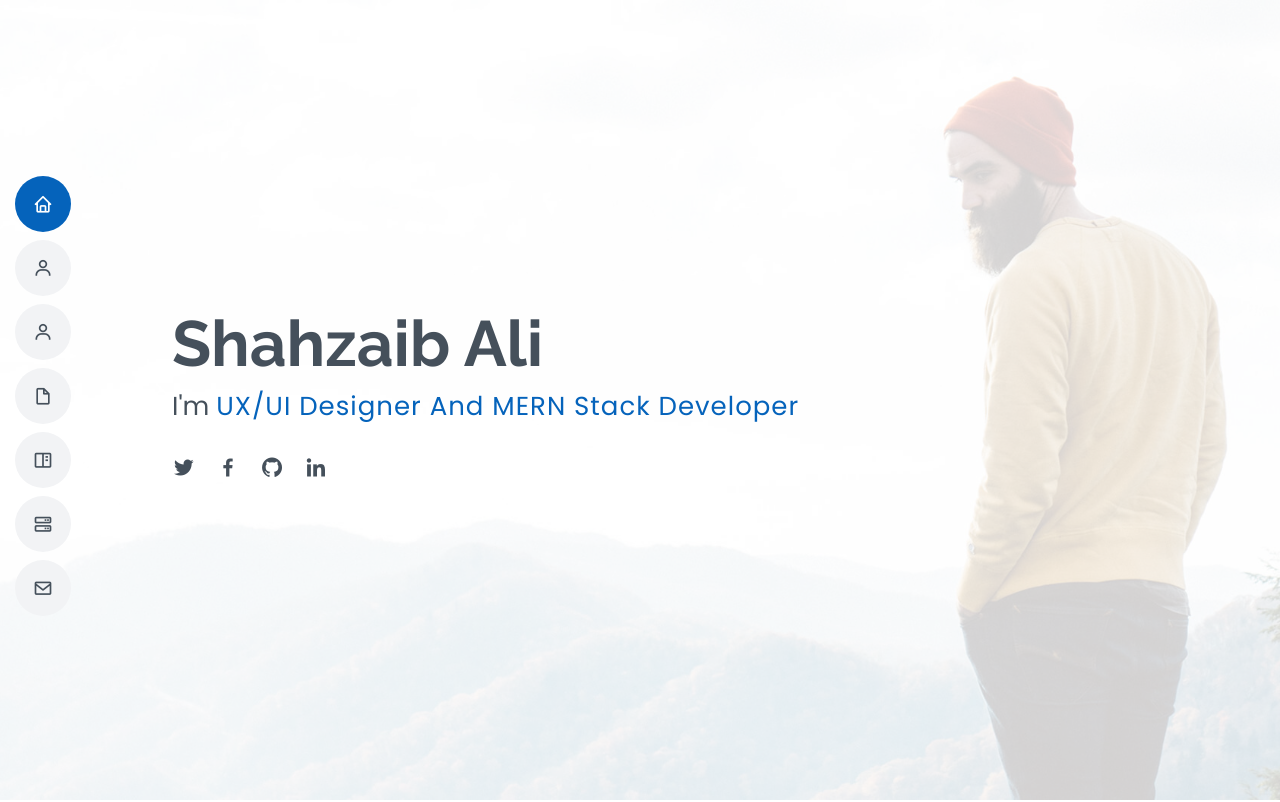
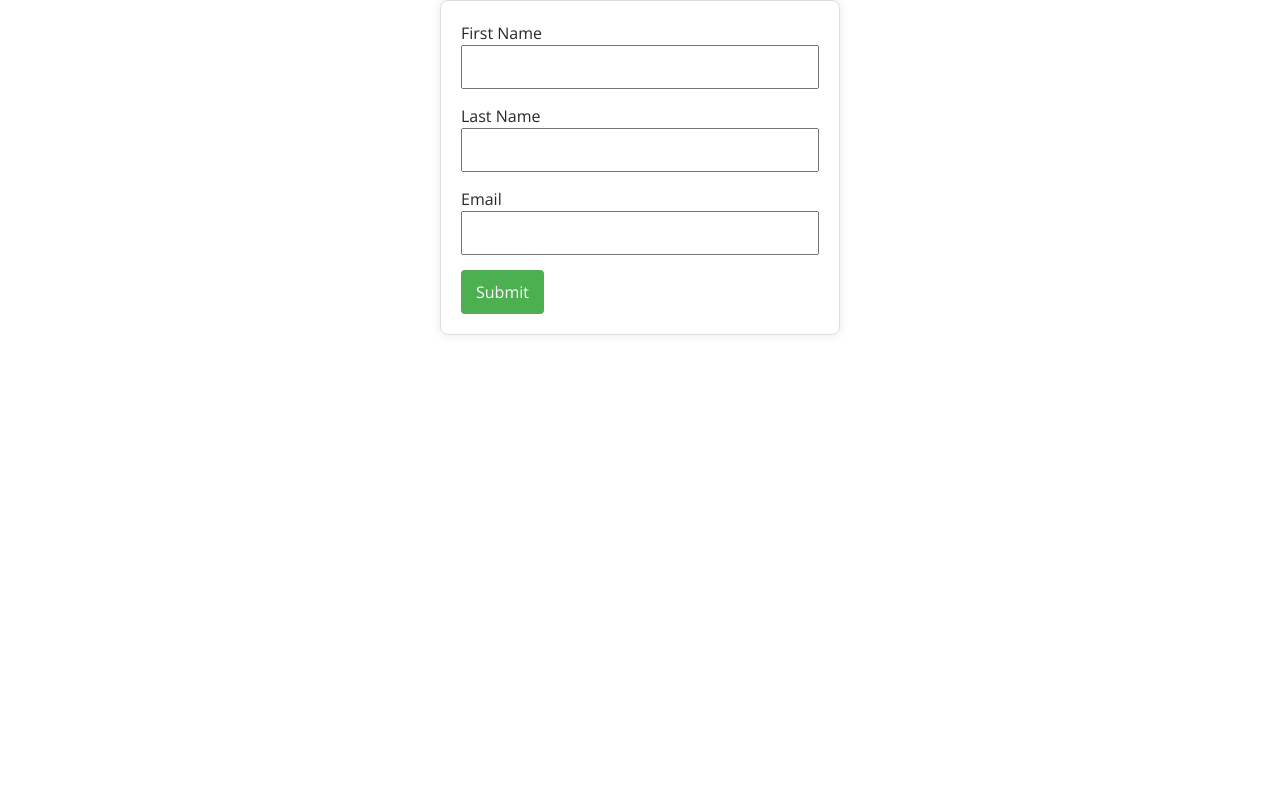
Before and after one commit to saqlain-shah/MERN-Stack-Web-Development-Batch-3, a React (Create React App) app in the folder demo-app/: page / in a window 1280 px wide. Shown: the top 802 px of the page. Built offline with nearby package versions, Linux system fonts and the light colour scheme.

Commit message:
added files

```diff
--- a/demo-app/package.json
+++ b/demo-app/package.json
@@ -5,17 +5,21 @@
   "dependencies": {
     "@emotion/react": "^11.11.1",
     "@emotion/styled": "^11.11.0",
+    "@mui/icons-material": "^5.14.11",
     "@mui/material": "^5.14.10",
+    "@mui/x-data-grid": "^6.15.0",
     "@testing-library/jest-dom": "^5.17.0",
     "@testing-library/react": "^13.4.0",
     "@testing-library/user-event": "^13.5.0",
     "axios": "^1.5.0",
+    "formik": "^2.4.5",
     "react": "^18.2.0",
     "react-dom": "^18.2.0",
     "react-router": "^6.15.0",
     "react-router-dom": "^6.16.0",
     "react-scripts": "5.0.1",
-    "web-vitals": "^2.1.4"
+    "web-vitals": "^2.1.4",
+    "yup": "^1.3.1"
   },
   "scripts": {
     "start": "react-scripts start",
--- a/demo-app/src/App.js
+++ b/demo-app/src/App.js
@@ -1,25 +1,15 @@
 import React from 'react'
-import Header from './components/Potefolio/Header'
-import HeroSection from './components/Potefolio/Herosection'
-import About from './components/Potefolio/About'
-import Skills from './components/Potefolio/Skills'
-import Resume from './components/Potefolio/Resume'
-import Portfolio from './components/Potefolio/Portfolio'
-import Services from './components/Potefolio/Services'
-import Testimonials from './components/Potefolio/Testimoniols'
-
-
+// import Box from '@mui/material/Box';
+// import { DataGrid } from '@mui/x-data-grid';
+// import Tableui from './components/others/Tableui'
+import { useFormik } from 'formik';
+import * as Yup from 'yup';
+import FormikForm from './components/others/FormikForm'
 export default function App() {
   return (
     <>
-   <Header/>
-   <HeroSection/>
-   <About/>
-   <Skills/>
-   <Resume/>
-   <Portfolio/>
-   <Services/>
-   <Testimonials/>
+ <FormikForm/>
+
     </>
   )
 }
--- /dev/null
+++ b/demo-app/src/components/others/FormikForm.jsx
@@ -0,0 +1,110 @@
+import React from 'react';
+import { useFormik } from 'formik';
+import * as Yup from 'yup';
+
+const validationSchema = Yup.object({
+  firstName: Yup.string().required('Required'),
+  lastName: Yup.string().required('Required'),
+  email: Yup.string().email('Invalid email address').required('Required'),
+});
+
+const initialValues = {
+  firstName: '',
+  lastName: '',
+  email: '',
+};
+
+const MyForm = () => {
+  const formik = useFormik({
+    initialValues,
+    validationSchema,
+    onSubmit: (values) => {
+      // Handle form submission here
+      console.log('Form submitted with values:', values);
+    },
+  });
+
+  return (
+    <form
+      onSubmit={formik.handleSubmit}
+      style={{
+        maxWidth: '400px',
+        margin: '0 auto',
+        padding: '20px',
+        border: '1px solid #ddd',
+        borderRadius: '8px',
+        boxShadow: '0 0 10px rgba(0, 0, 0, 0.1)',
+      }}
+    >
+      <div style={{ marginBottom: '15px' }}>
+        <label htmlFor="firstName">First Name</label>
+        <input
+          type="text"
+          id="firstName"
+          name="firstName"
+          onChange={formik.handleChange}
+          onBlur={formik.handleBlur}
+          value={formik.values.firstName}
+          style={{ width: '100%', padding: '8px' }}
+        />
+        {formik.touched.firstName && formik.errors.firstName ? (
+          <div style={{ color: 'red', marginTop: '5px' }}>
+            {formik.errors.firstName}
+          </div>
+        ) : null}
+      </div>
+
+      <div style={{ marginBottom: '15px' }}>
+        <label htmlFor="lastName">Last Name</label>
+        <input
+          type="text"
+          id="lastName"
+          name="lastName"
+          onChange={formik.handleChange}
+          onBlur={formik.handleBlur}
+          value={formik.values.lastName}
+          style={{ width: '100%', padding: '8px' }}
+        />
+        {formik.touched.lastName && formik.errors.lastName ? (
+          <div style={{ color: 'red', marginTop: '5px' }}>
+            {formik.errors.lastName}
+          </div>
+        ) : null}
+      </div>
+
+      <div style={{ marginBottom: '15px' }}>
+        <label htmlFor="email">Email</label>
+        <input
+          type="text"
+          id="email"
+          name="email"
+          onChange={formik.handleChange}
+          onBlur={formik.handleBlur}
+          value={formik.values.email}
+          style={{ width: '100%', padding: '8px' }}
+        />
+        {formik.touched.email && formik.errors.email ? (
+          <div style={{ color: 'red', marginTop: '5px' }}>
+            {formik.errors.email}
+          </div>
+        ) : null}
+      </div>
+
+      <button
+        type="submit"
+        style={{
+          backgroundColor: '#4caf50',
+          color: 'white',
+          padding: '10px 15px',
+          border: 'none',
+          borderRadius: '4px',
+          cursor: 'pointer',
+        }}
+      >
+        Submit
+      </button>
+    </form>
+  );
+};
+
+export default MyForm;
--- /dev/null
+++ b/demo-app/src/components/others/Tableui.jsx
@@ -0,0 +1,70 @@
+import * as React from 'react';
+import Box from '@mui/material/Box';
+import { DataGrid, GridTableRowsIcon } from '@mui/x-data-grid';
+
+
+const columns = [
+  { field: 'id', headerName: 'ID', width: 90 },
+  {
+    field: 'firstName',
+    headerName: 'First name',
+    width: 150,
+    editable: true,
+  },
+  {
+    field: 'lastName',
+    headerName: 'Last name',
+    width: 150,
+    editable: true,
+  },
+  {
+    field: 'age',
+    headerName: 'Age',
+    type: 'number',
+    width: 110,
+    editable: true,
+  },
+  {
+    field: 'fullName',
+    headerName: 'Full name',
+    description: 'This column has a value getter and is not sortable.',
+    sortable: false,
+    width: 160,
+    valueGetter: (params) =>
+      `${params.row.firstName || ''} ${params.row.lastName || ''}`,
+  },
+];
+
+
+const rows = [
+  { id: 1, lastName: 'Ali', firstName: 'Shahzaib', age: 35 },
+  { id: 2, lastName: 'Iqbal', firstName: 'Sameer', age: 42 },
+  { id: 3, lastName: 'shah', firstName: 'Sleem', age: 45 },
+  { id: 4, lastName: 'shah', firstName: 'Wjahat', age: 16 },
+  { id: 5, lastName: 'Abbas', firstName: 'Shoail', age: null },
+  { id: 6, lastName: 'Melisandre', firstName: 'jon', age: 150 },
+  { id: 7, lastName: 'Clifford', firstName: 'Ferrara', age: 44 },
+  { id: 8, lastName: 'Frances', firstName: 'Rossini', age: 36 },
+  { id: 9, lastName: 'Roxie', firstName: 'Harvey', age: 65 },
+];
+
+export default function DataGridDemo() {
+  return (
+    <Box sx={{ height: 400, width: '100%' }}>
+      <DataGrid
+        rows={rows}
+        columns={columns}
+        initialState={{
+          pagination: {
+            paginationModel: {
+              pageSize: 5,
+            },
+          },
+        }}
+        pageSizeOptions={[5]}
+        checkboxSelection
+        disableRowSelectionOnClick
+      />
+    </Box>
+  );
+}
```
Also changed, not shown: 1 other file (tests, documents, lock files or other folders).
